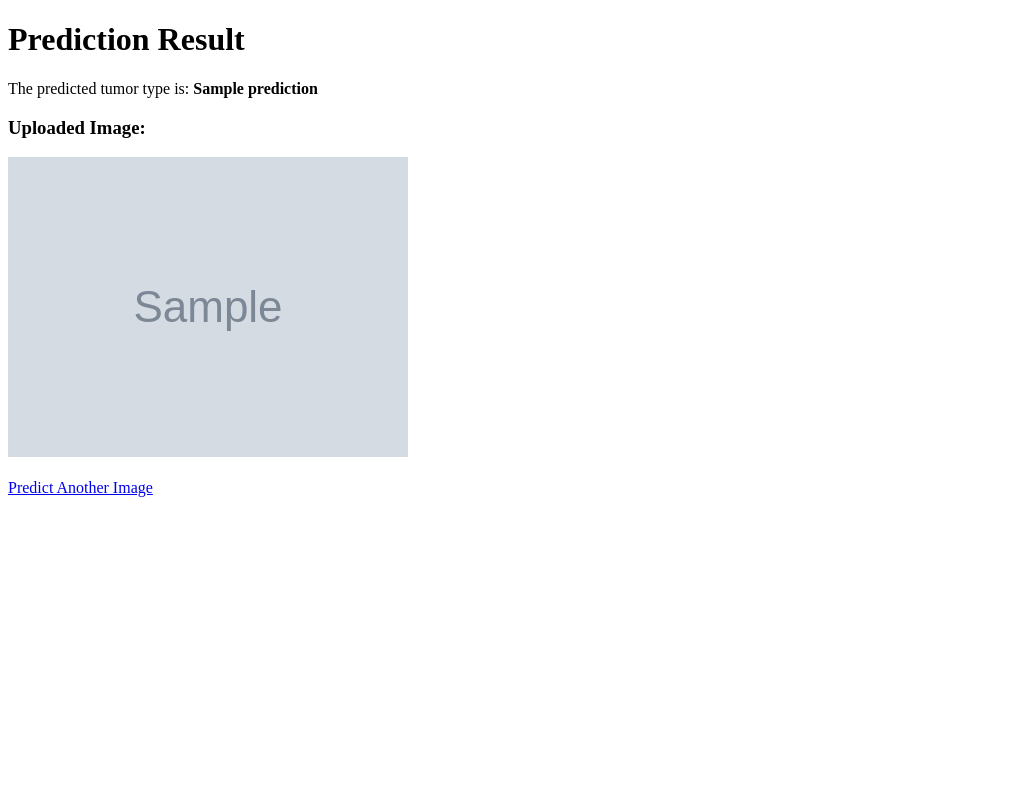
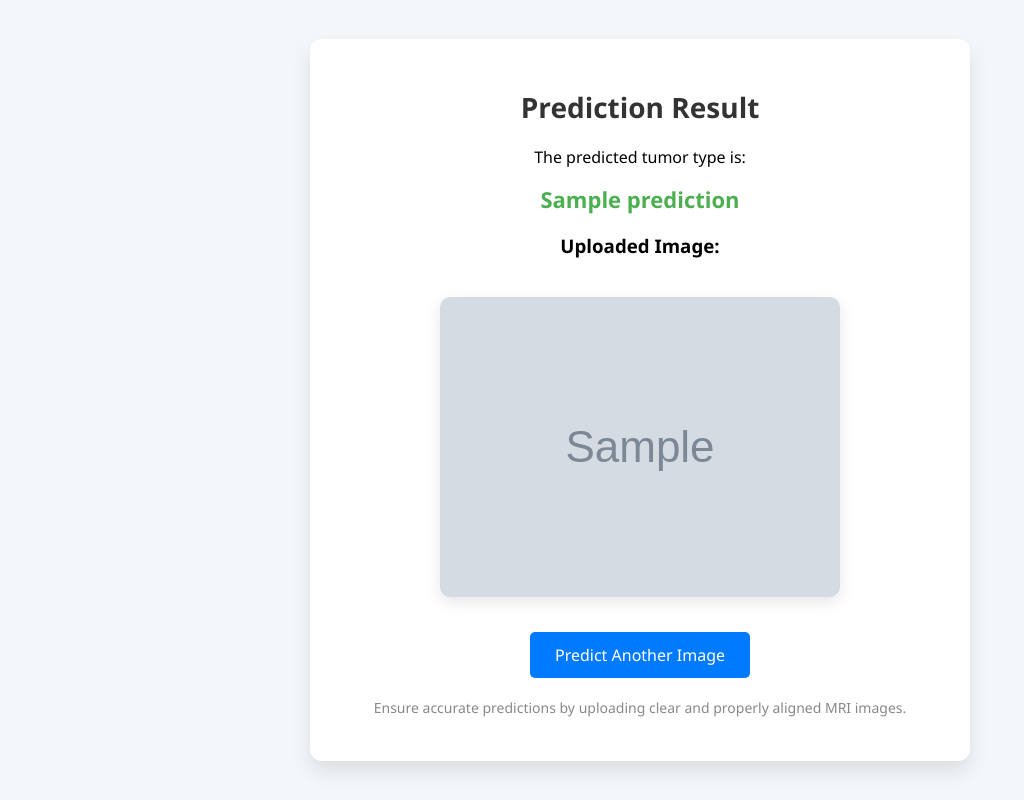
Before and after one commit to MAHALAKSHMIS5/brain_tumor_cloud, a Flask app: template templates/result.html in a window 1280 px wide. Shown: the whole page, without its empty margins (0-1024 px from the left). Run offline with Flask 3, Linux system fonts and the light colour scheme; the template is opened without the code that fills it: most values are stand-ins (such as "Sample title", 1, 10 or a date in 2020); grey boxes marked "Sample" are stand-in pictures.

Commit message:
result.html

```diff
--- a/templates/result.html
+++ b/templates/result.html
@@ -1,4 +1,4 @@
-<!DOCTYPE html>
+<!-- <!DOCTYPE html>
 <html lang="en">
 <head>
     <meta charset="UTF-8">
@@ -14,3 +14,102 @@
     <a href="/">Predict Another Image</a>
 </body>
 </html>
+ -->
+
+
+ <!DOCTYPE html>
+<html lang="en">
+<head>
+    <meta charset="UTF-8">
+    <meta name="viewport" content="width=device-width, initial-scale=1.0">
+    <title>Prediction Result</title>
+    <style>
+        /* Global Styles */
+        body {
+            font-family: 'Segoe UI', Tahoma, Geneva, Verdana, sans-serif;
+            background-color: #f3f7f9;
+            margin: 0;
+            padding: 0;
+            display: flex;
+            justify-content: center;
+            align-items: center;
+            min-height: 100vh;
+        }
+
+        /* Container for content */
+        .container {
+            background: #ffffff;
+            padding: 30px;
+            border-radius: 12px;
+            box-shadow: 0px 10px 20px rgba(0, 0, 0, 0.1);
+            max-width: 600px;
+            width: 100%;
+            text-align: center;
+        }
+
+        /* Heading styles */
+        h1 {
+            font-size: 28px;
+            color: #333;
+            margin-bottom: 20px;
+            font-weight: bold;
+        }
+
+        /* Prediction display */
+        .result {
+            font-size: 22px;
+            color: #4CAF50;
+            font-weight: bold;
+            margin-top: 10px;
+        }
+
+        /* Image Styling */
+        img {
+            margin-top: 20px;
+            border-radius: 10px;
+            box-shadow: 0px 5px 15px rgba(0, 0, 0, 0.1);
+            max-width: 100%;
+            height: auto;
+        }
+
+        /* Link back to prediction page */
+        .back-link {
+            display: inline-block;
+            margin-top: 30px;
+            padding: 12px 25px;
+            background-color: #007BFF;
+            color: white;
+            border-radius: 5px;
+            text-decoration: none;
+            font-size: 16px;
+        }
+
+        .back-link:hover {
+            background-color: #0056b3;
+        }
+
+        /* Footer note style */
+        .footer-note {
+            margin-top: 20px;
+            font-size: 14px;
+            color: #888;
+        }
+    </style>
+</head>
+<body>
+    <div class="container">
+        <h1>Prediction Result</h1>
+        <p>The predicted tumor type is:</p>
+        <div class="result">{{ prediction }}</div>
+
+        <h3>Uploaded Image:</h3>
+        <img src="{{ img_url }}" alt="Uploaded Image">
+
+        <a href="/" class="back-link">Predict Another Image</a>
+
+        <div class="footer-note">
+            <p>Ensure accurate predictions by uploading clear and properly aligned MRI images.</p>
+        </div>
+    </div>
+</body>
+</html>
```
